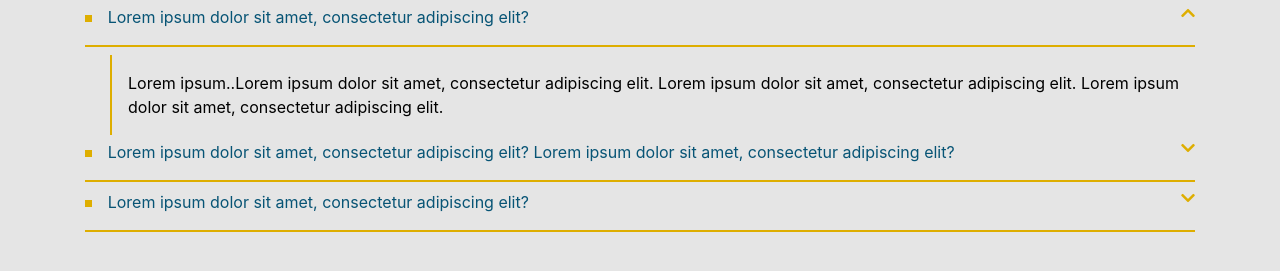
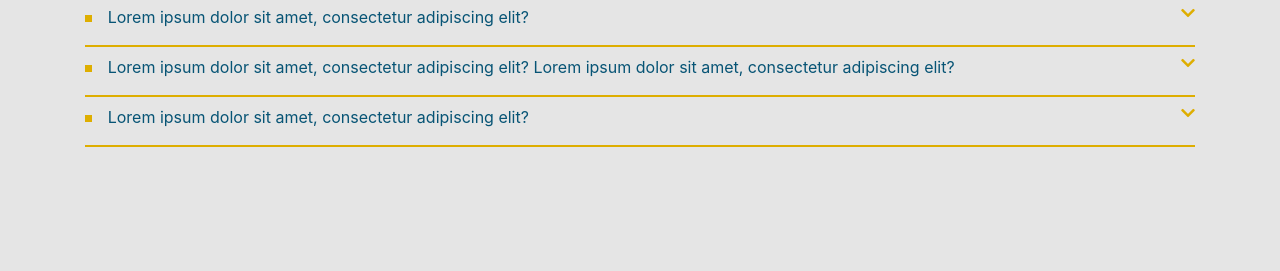
Before and after one commit to Akhil-Domakonda27/MPL_FAQ, a plain HTML site: page faq.html in a window 1280 px wide. Shown: the part 51-322 px from the top of the page. Drawn offline with nearby package versions, Linux system fonts and the light colour scheme.

Commit message:
Update faq.html

```diff
--- a/faq.html
+++ b/faq.html
@@ -24,12 +24,12 @@
                           <img class="faqDot" src="Rectangle 65.svg" alt="">
                           Lorem ipsum dolor sit amet, consectetur adipiscing elit?
                           <span class="icon">
-                            <i class="fas fa-chevron-up"></i>
+                            <i class="fas fa-chevron-down"></i>
                           </span>
                           <hr class="faqBorder">
                         </a>
                       </div>
-                      <div id="collapseOne" class="collapse show" data-parent="#accordion">
+                      <div id="collapseOne" class="collapse" data-parent="#accordion">
                         <div class="card-body faqA">
                           Lorem ipsum..Lorem ipsum dolor sit amet, consectetur adipiscing elit. Lorem ipsum dolor sit amet, consectetur adipiscing elit. Lorem ipsum dolor sit amet, consectetur adipiscing elit.
                         </div>
```
